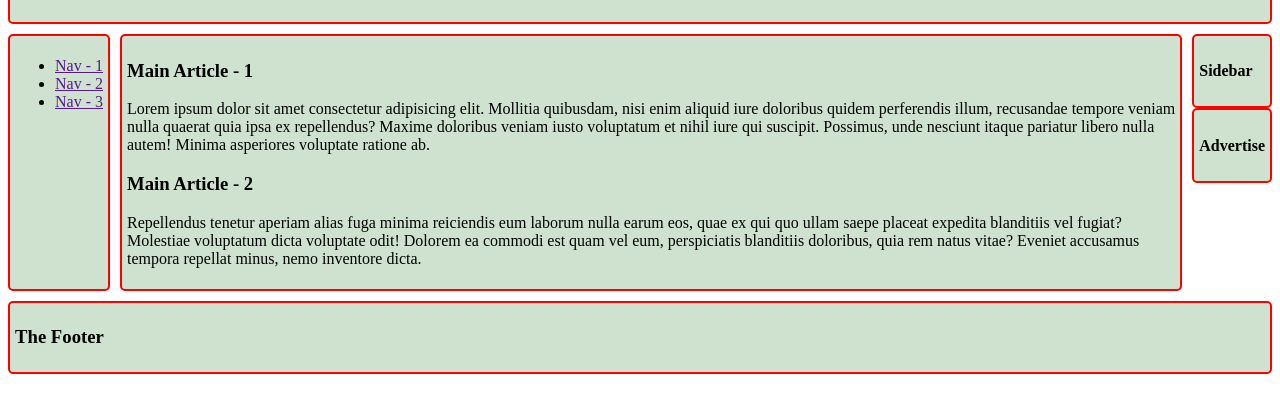
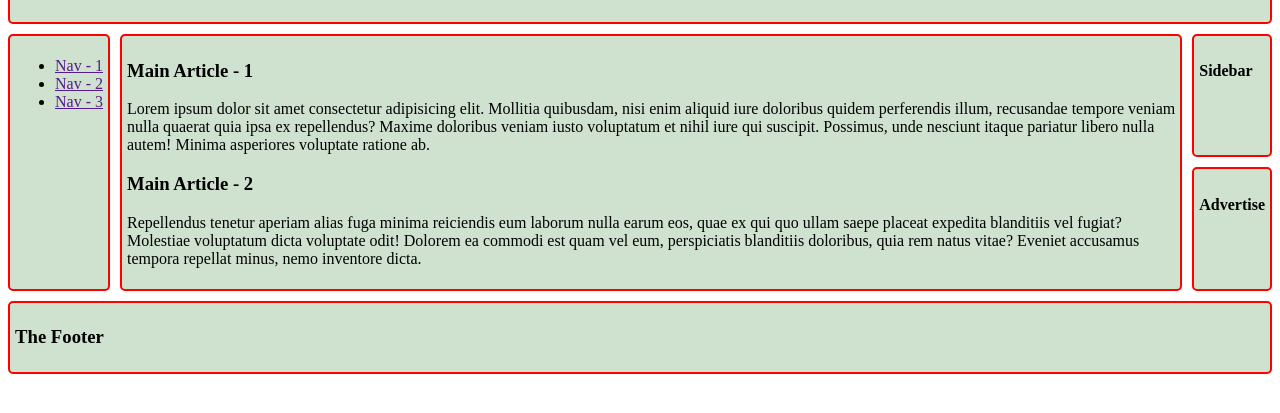
Before and after one commit to AKToran/web_day10_grid_layout_and_responsive_portfolio, a plain HTML site: page 9.4 - practical_grid_layout.html in a window 1280 px wide. Shown: the part 65-478 px from the top of the page. Drawn offline with Linux system fonts and the light colour scheme.

Commit message:
Add files via upload

```diff
--- a/9.4 - practical_grid_layout.html
+++ b/9.4 - practical_grid_layout.html
@@ -29,14 +29,13 @@
         </article>
     </main>
 
-    <aside>
-        <div class="sidebar">
-            <h4>Sidebar</h4>
-        </div>
-        <div class="advertise">
-            <h4>Advertise</h4>
-        </div>
+    <aside class="sidebar">
+        <h4>Sidebar</h4>
     </aside>
+    <aside class="advertise">
+        <h4>Advertise</h4>
+    </aside>
+
 
     <footer class="footer">
         <h3>The Footer</h3>
```
